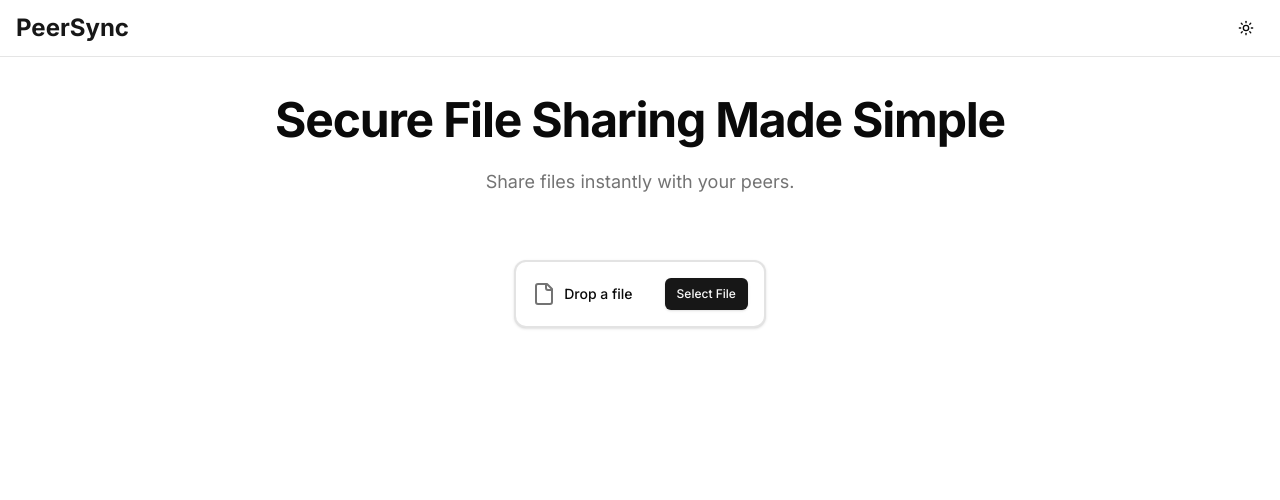
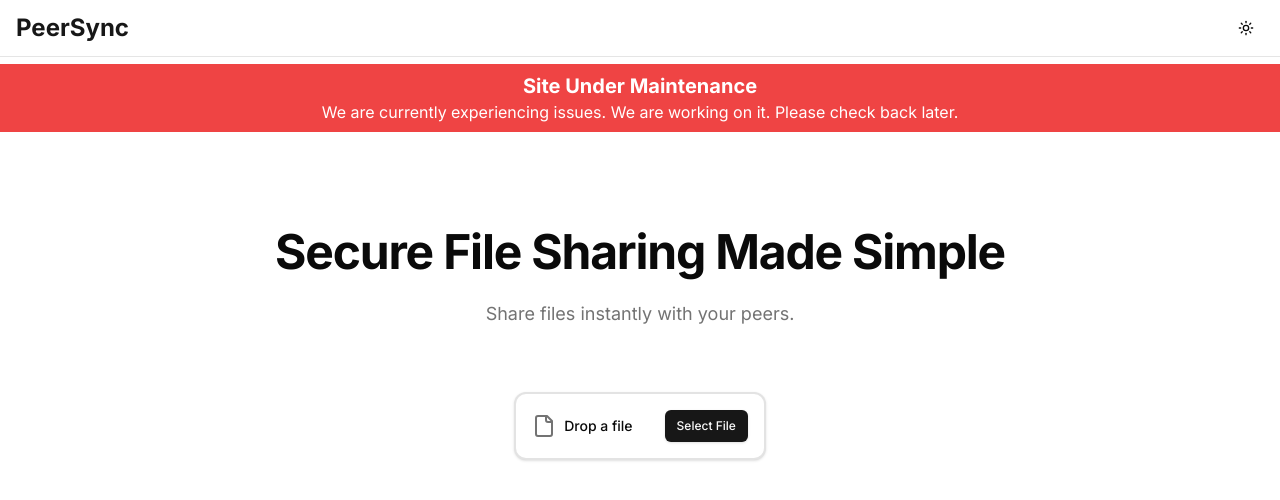
Before and after one commit to sam0044/PeerSync, a Next.js app in the folder peersync/client/: page / in a window 1280 px wide. Shown: the top 500 px of the page. Built offline with nearby package versions, Linux system fonts and the light colour scheme.

Commit message:
added a maintenance message until web socket connection issue is fixed

```diff
--- a/peersync/client/src/app/page.tsx
+++ b/peersync/client/src/app/page.tsx
@@ -32,7 +32,10 @@ export default function Home() {
     >
       <input {...getInputProps()} />
       <Header />
-
+      <div className="bg-red-500 text-white text-center py-2 mt-16">
+        <h1 className="text-xl font-bold">Site Under Maintenance</h1>
+        <p>We are currently experiencing issues. We are working on it. Please check back later.</p>
+      </div>
       <HomeContent
         file={file}
         onFileSelect={handleFileSelect}
```
